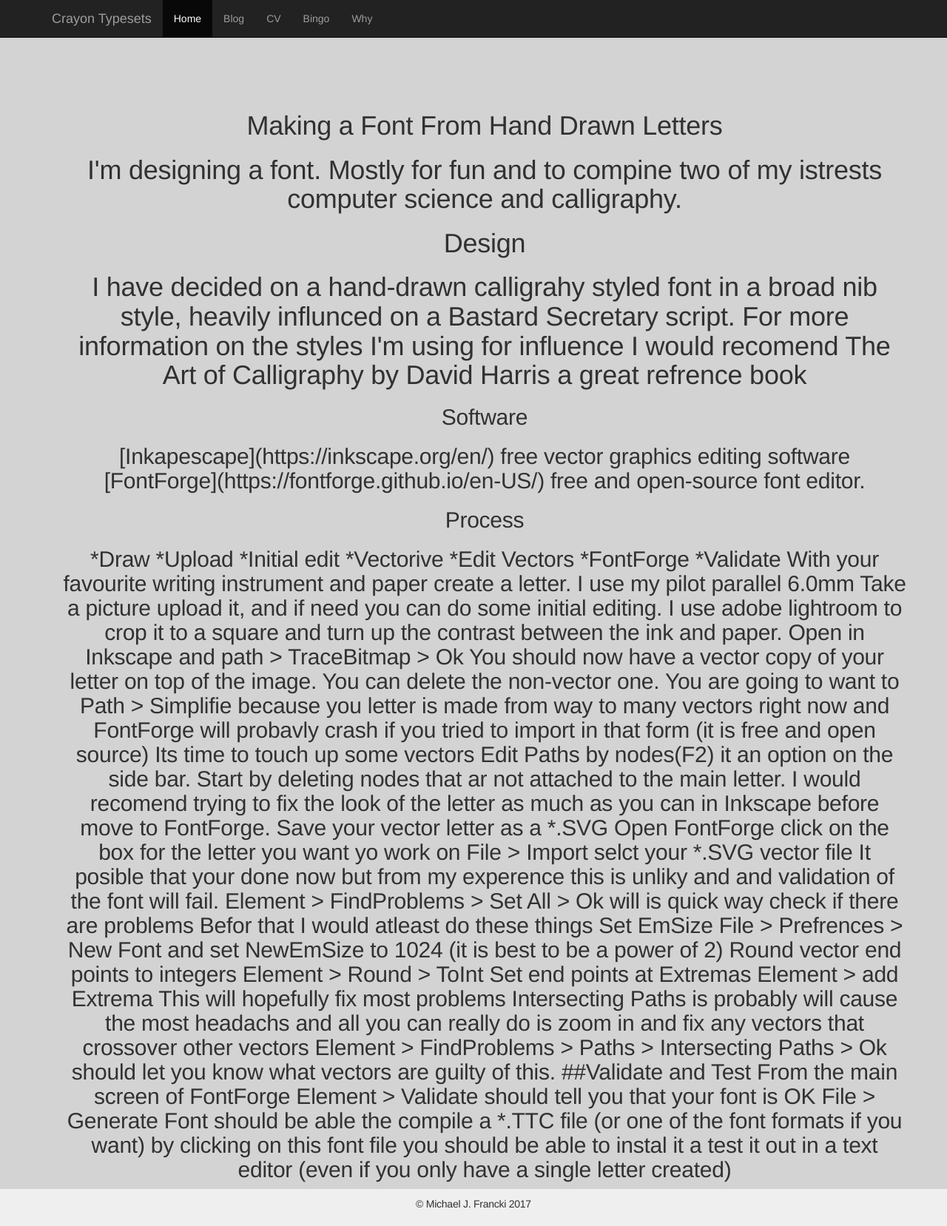
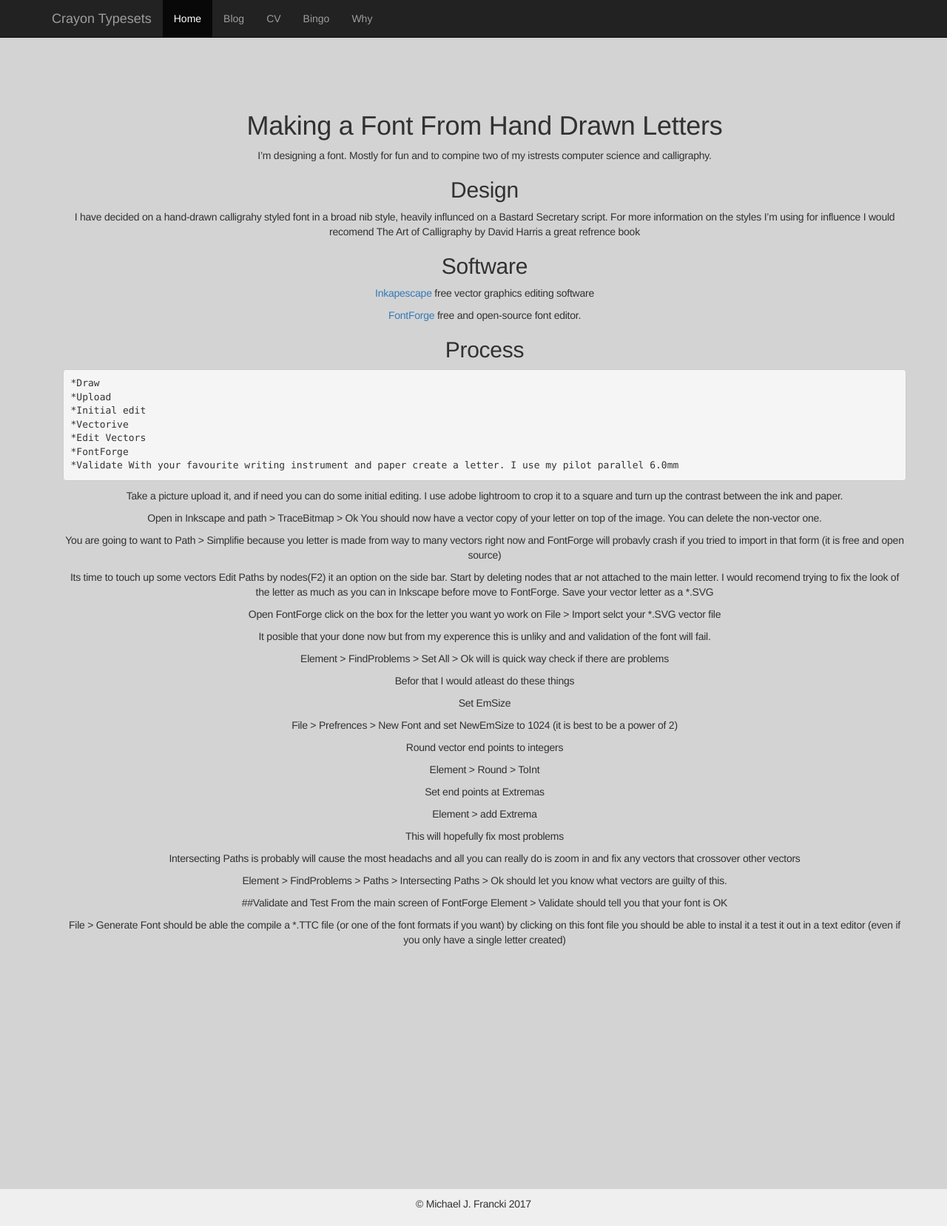
Before and after one commit to mjfrancki/mjfrancki.github.io, a Jekyll site: the page built from _posts/2017-06-22-Font.markdown, in a window 1280 px wide. Shown: the whole page at 74% size. Built offline with Jekyll 4.4.1, drawn with Linux system fonts in a browser that asks for light colours; nearby versions of some CDN libraries.

Commit message:
redoing Blog

```diff
--- a/_posts/2017-06-22-Font.markdown
+++ b/_posts/2017-06-22-Font.markdown
@@ -5,20 +5,20 @@ meta: My Font
 category: calligraphy
 ---
 
-<h1>Making a Font From Hand Drawn Letters<h1>
+<h1>Making a Font From Hand Drawn Letters</h1>
 
 I'm designing a font. Mostly for fun and to compine two of my istrests computer science and calligraphy.
 
-<h1>Design<h1>
+<h2>Design</h2>
 I have decided on a hand-drawn calligrahy styled font in a broad nib style, heavily influnced on a Bastard Secretary script. For more information on the styles I'm using for influence I would recomend The Art of Calligraphy by David Harris a great refrence book
 
-<h2>Software<h2>
+<h2>Software</h2>
 
 [Inkapescape](https://inkscape.org/en/) free vector graphics editing software
 
 [FontForge](https://fontforge.github.io/en-US/) free and open-source font editor.
 
-<h2>Process<h2>
+<h2>Process</h2>
 	*Draw
 	*Upload
 	*Initial edit
```
